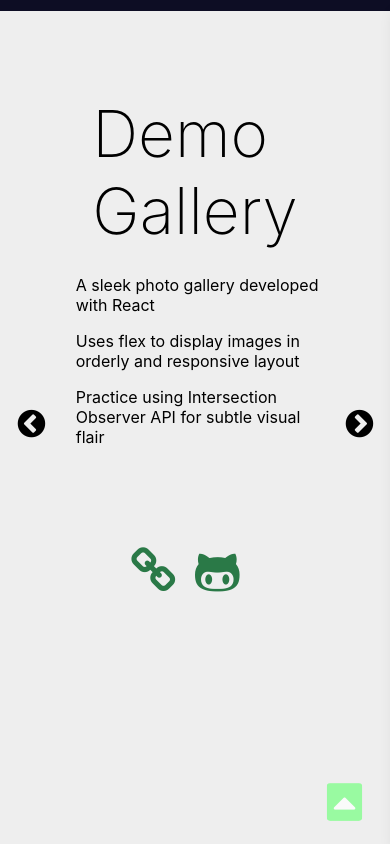
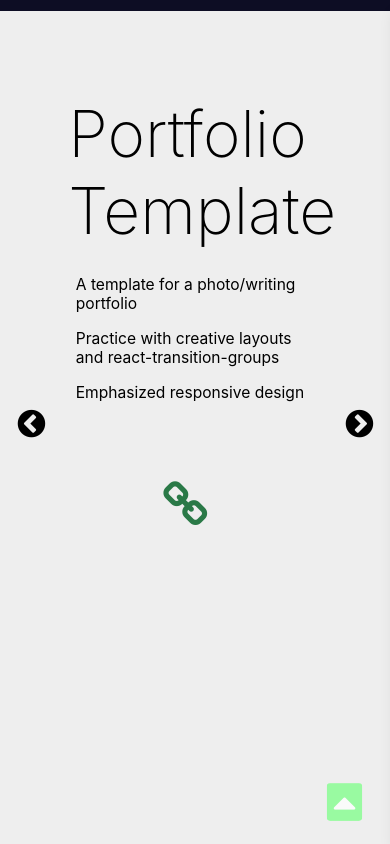
Before and after one commit to briankohnen/bkPortfolio, a React (Create React App) app: page / in a window 390 px wide. Both pictures are taken after a click on the element 358 px from the left and 1255 px from the top of the page. Shown: the part 833-1677 px from the top of the page. Built offline with nearby package versions, Linux system fonts and the light colour scheme.

Commit message:
adding in firebase changes for contact form functionality

```diff
--- a/public/index.html
+++ b/public/index.html
@@ -3,6 +3,7 @@
   <head>
     <meta charset="utf-8" />
     <link rel="stylesheet" href="https://cdnjs.cloudflare.com/ajax/libs/font-awesome/4.7.0/css/font-awesome.min.css">
+    <link rel='icon' href='https://i.imgur.com/MfxBQ6x.png'>
     <meta name="viewport" content="width=device-width, initial-scale=1" />
     <meta name="theme-color" content="#000000" />
     <meta
--- a/src/components/Body/style.css
+++ b/src/components/Body/style.css
@@ -26,19 +26,19 @@
     position: relative;
     font-size: 6rem;
     z-index: 10;
-    animation: fadein 500ms;
+    animation: fadedown 600ms;
 }
 .introduction>h3 {
     font-size: 36px;
     color: rgba(255, 255, 255, 0.7);
     margin-bottom: 10px;
     z-index: 10;
-    animation: fadein 900ms;
+    animation: fadedown 600ms;
 }
 .introduction>p {
     line-height: 30px;
-    font-size: 1rem;
-    animation: fadein 1300ms;
+    font-size: 2.5vmin;
+    animation: fadeup 900ms;
 }
 .introduction>p:last-of-type {
     margin-top: 5vh;
@@ -94,10 +94,20 @@ code {
     letter-spacing: 1px;
     color: lightgreen;
 }
-@keyframes fadein {
+@keyframes fadedown {
     0% {
         opacity: 0;
         transform: translateY(-5vh);
+    }
+    100% {
+        opacity: 1;
+        transform: translateY(0);
+    }
+}
+@keyframes fadeup {
+    0% {
+        opacity: 0;
+        transform: translateY(5vh);
     }
     100% {
         opacity: 1;
@@ -149,6 +159,7 @@ code {
     }
     .introduction>p {
         line-height: 22px;
+        font-size: 4vmin;
     }
     .introduction>p>ul>li {
         font-size: 1rem;
--- a/src/components/Nav/style.css
+++ b/src/components/Nav/style.css
@@ -25,27 +25,13 @@
     color: white;
 }
 .navButton {
-    font-size: 16px;
+    font-size: 2vmin;
     margin-right: 3vw;
     animation: sideinav 2000ms;
 }
 .navButton.un {
     display: inline-block;
     color: white;
-}
-.navButton.un:after {
-    content: '';
-    width: 0px;
-    height: 1px;
-    display: block;
-    background: rgb(116, 255, 218);
-    transition: 200ms;
-}
-.navButton.un:hover:after {
-    width: 100%;
-}
-.navButton.un.active:hover:after {
-    width: 0;
 }
 .hamburg {
     display: initial;
--- a/src/components/Portfolio/index.js
+++ b/src/components/Portfolio/index.js
@@ -20,7 +20,7 @@ class Portfolio extends Component {
                 <div className='projLower'>
 
                 <ul className='projDesc'>
-                    <li>A quick breakdown your favorite musicians' top songs/genres</li>
+                    <li>A quick breakdown of your favorite musicians' top songs/genres</li>
                     <li>Pulls data from Spotify and LastFM APIs</li>
                     <li>Practice using Chart.js for a simple graph</li>
                 </ul>
@@ -28,6 +28,30 @@ class Portfolio extends Component {
                 <div className='hoverlinks'>
                     <a href='https://breakdown-app.herokuapp.com/' target='_blank' rel='noopener noreferrer' title='deployed link' className='hoverLink fa fa-link'></a>
                     <a href='https://github.com/briankohnen/breakdown' target='_blank' rel='noopener noreferrer' title='github link' className='hoverLink fa fa-github-alt'></a>
+                </div>
+
+                </div>
+
+            </div>
+        },
+        {
+            content:
+            <div className='projSpotlite' id='PortfolioG'>
+                <div className='projHeader'>
+                <img title='Dreamlifer' className='image' src='https://media0.giphy.com/media/qQcYHo6I14zB6N3O7H/giphy.gif' alt='DreamLifer'></img>
+                    <p>Portfolio<br></br>Template</p>
+                </div>
+
+                <div className='projLower'>
+
+                <ul className='projDesc'>
+                    <li>A template for a photo/writing portfolio</li>
+                    <li>Practice with creative layouts and react-transition-groups</li>
+                    <li>Emphasized responsive design</li>
+                </ul>
+
+                <div className='hoverlinks'>
+                    <a href='https://test-galler.herokuapp.com/' target='_blank' rel='noopener noreferrer' className='hoverLink fa fa-link'></a>
                 </div>
 
                 </div>
@@ -63,7 +87,7 @@ class Portfolio extends Component {
             content:
             <div className='projSpotlite' id='DreamLifer'>
                 <div className='projHeader'>
-                <img title='Dreamlifer' className='image' src='' alt='DreamLifer'></img>
+                <img title='Dreamlifer' className='image' src='https://media2.giphy.com/media/IlgHjVWxQMtdU53Veu/giphy.gif' alt='DreamLifer'></img>
                     <p>Dream<br></br>Lifer</p>
                 </div>
 
@@ -105,12 +129,13 @@ class Portfolio extends Component {
 
     <section id='portfolio' className='big3 portfolioWrapper' data='Portfolio'>
 
+
         {this.state.activeView > 0 ?
         <nav className='galnav navLeft fa fa-chevron-circle-left fa-4x' onClick={()=>this.handleAnimStart(-1)}></nav>
         :
         <></>
         }
-        {this.state.activeView < 2 ?
+        {this.state.activeView < 3 ?
         <nav className='galnav navRight fa fa-chevron-circle-right fa-4x' onClick={()=>this.handleAnimStart(1)}></nav>
         :
         <></>
@@ -118,29 +143,11 @@ class Portfolio extends Component {
 
         <div className={`portfolioViewer`}>
 
-            <div className={`contentHolder ${this.state.animate === 1 ? 'slideRight' : this.state.animate === -1 ? 'slideLeft' : ''}`} onAnimationEnd={this.handleAnimEnd}>
+            <div className={`contentHolder ${this.state.animate === 1 ? 'slideLeft' : this.state.animate === -1 ? 'slideRight' : ''}`} onAnimationEnd={this.handleAnimEnd}>
 
                 {this.projects[this.state.activeView].content}
 
             </div>
-
-                {/* <div className='projSpotlite' id='NewsScraper' onClick={this.toggleImage}>
-                    <img title='NewsScraper' className='image' src='https://media.giphy.com/media/BSQ3FgP67SqlUP5ZIg/giphy.gif' alt='News Scraper'></img>
-                    <div className='projDesc'>
-                        <div className='projHeader'>
-                        <p>News Scraper</p>
-                        </div>
-                        <p className='shortDesc'>A simple app that uses a web scraping tool to get information from the Chicago Sun Times and allows users to read/save/comment on them.
-                        </p>
-                        <ul>
-                            <li>Basic website scraping with 'cheerio' npm package</li>
-                            <li>Use of 'Handlebars' for front-end templating</li>
-                            <li>Information stored with MongoDB</li>
-                            <li><a href='https://github.com/briankohnen/mongoNewsScrape' target='_blank' rel='noopener noreferrer' className='hoverLink'>Github link</a></li>
-                        </ul>
-                    </div>
-                </div>
-                */}
 
         </div>
 
--- a/src/components/Portfolio/style.css
+++ b/src/components/Portfolio/style.css
@@ -52,7 +52,7 @@
 .projDesc {
     margin-top: 3vh;
     list-style-type: none;
-    font-size: 16px;
+    font-size: 2.5vmin;
     padding-left: 7.5px;
 }
 .projDesc>li {
@@ -156,6 +156,9 @@
     .projHeader {
         font-size: 4rem;
     }
+    .projDesc {
+        font-size: 4vmin;
+    }
 }
 /* @media only screen and (min-device-width: 375px) and (max-device-width: 782px) and (orientation: landscape) {
     .portfolioViewer {
@@ -187,6 +190,9 @@
     .projDesc {
         font-size: 4vmin;
     }
+    .hoverlinks {
+        margin-top: -5vh;
+    }
     .hoverLink {
         font-size: 12vmin;
     }
```
